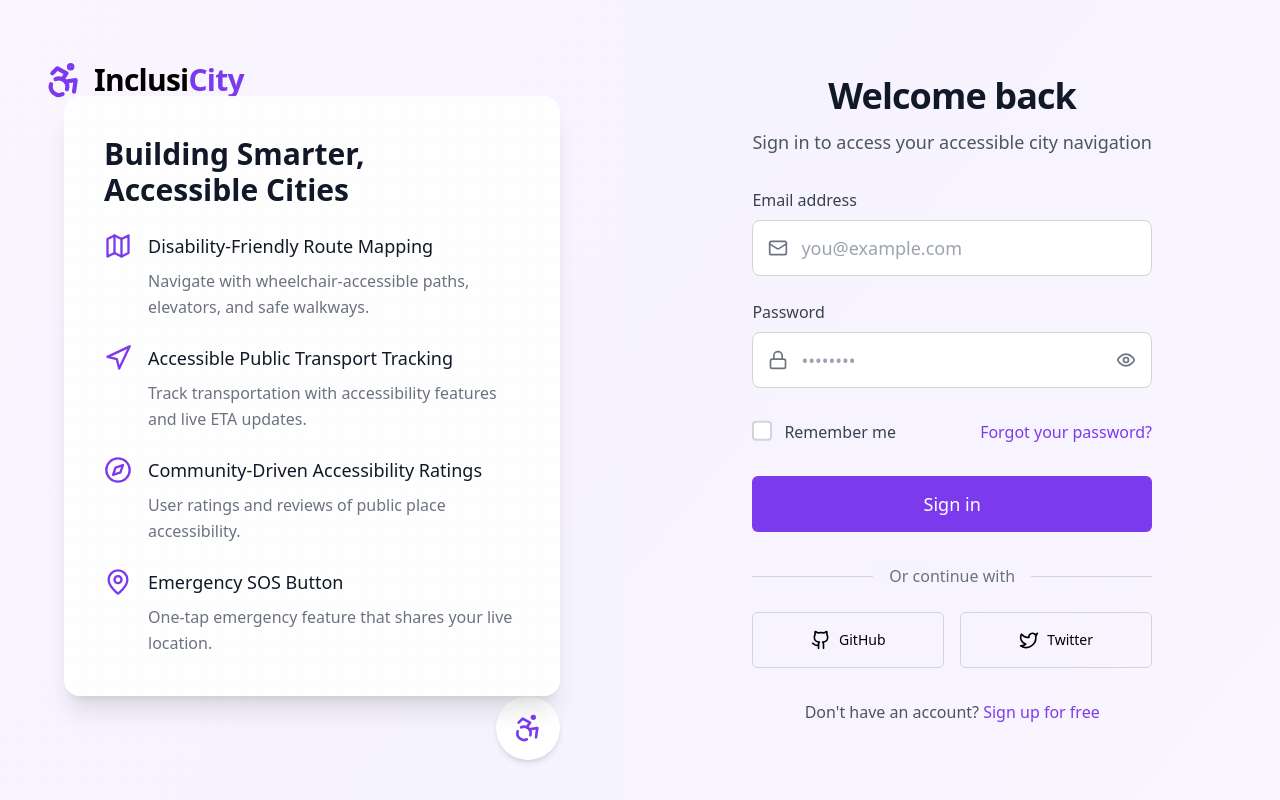
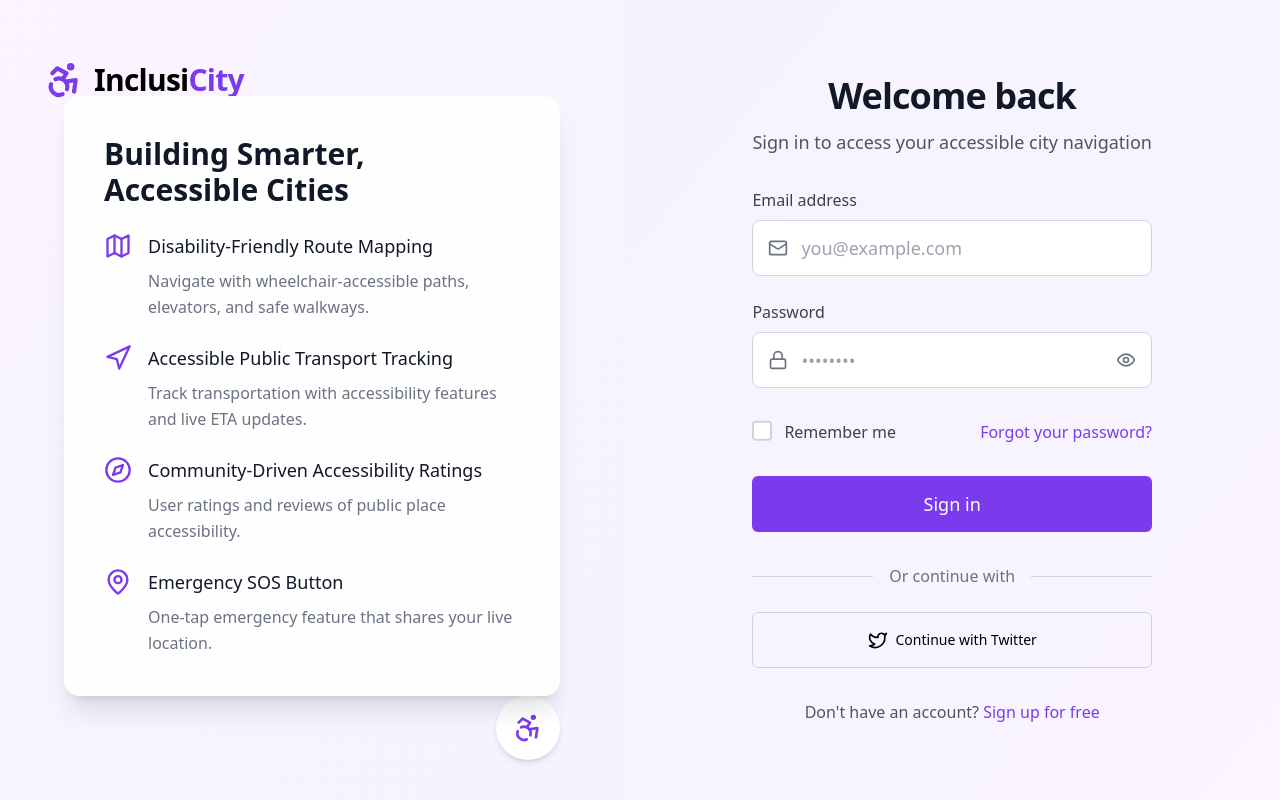
Before and after one commit to sarukeshwar2016/INCLUSICITY, a React (Vite) app: page / in a window 1280 px wide. Built offline with nearby package versions, Linux system fonts and the light colour scheme.

Commit message:
removed_github

```diff
--- a/src/components/LoginForm.jsx
+++ b/src/components/LoginForm.jsx
@@ -1,7 +1,7 @@
 import React, { useState } from 'react';
 import Input from './ui/Input.jsx';
 import Button from './ui/Button.jsx';
-import { Eye, EyeOff, Mail, Lock, Github, Twitter } from 'lucide-react';
+import { Eye, EyeOff, Mail, Lock, Twitter } from 'lucide-react';
 
 const LoginForm = ({ onLogin }) => {
   const [email, setEmail] = useState('');
@@ -152,20 +152,13 @@ const LoginForm = ({ onLogin }) => {
               <div className="w-full border-t border-gray-300" />
             </div>
             <div className="relative flex justify-center text-base">
-              <span className="bg-gradient-to-br from-violet-50 to-purple-50 px-4 text-gray-500">Or continue with</span>
+              <span className="bg-gradient-to-br from-violet-50 to-purple-50 px-4 text-gray-500">
+                Or continue with
+              </span>
             </div>
           </div>
 
-          <div className="mt-6 grid grid-cols-2 gap-4">
-            <Button
-              type="button"
-              variant="outline"
-              fullWidth
-              leftIcon={<Github size={20} />}
-              className="h-14 text-lg"
-            >
-              GitHub
-            </Button>
+          <div className="mt-6">
             <Button
               type="button"
               variant="outline"
@@ -173,7 +166,7 @@ const LoginForm = ({ onLogin }) => {
               leftIcon={<Twitter size={20} />}
               className="h-14 text-lg"
             >
-              Twitter
+              Continue with Twitter
             </Button>
           </div>
         </div>
```
